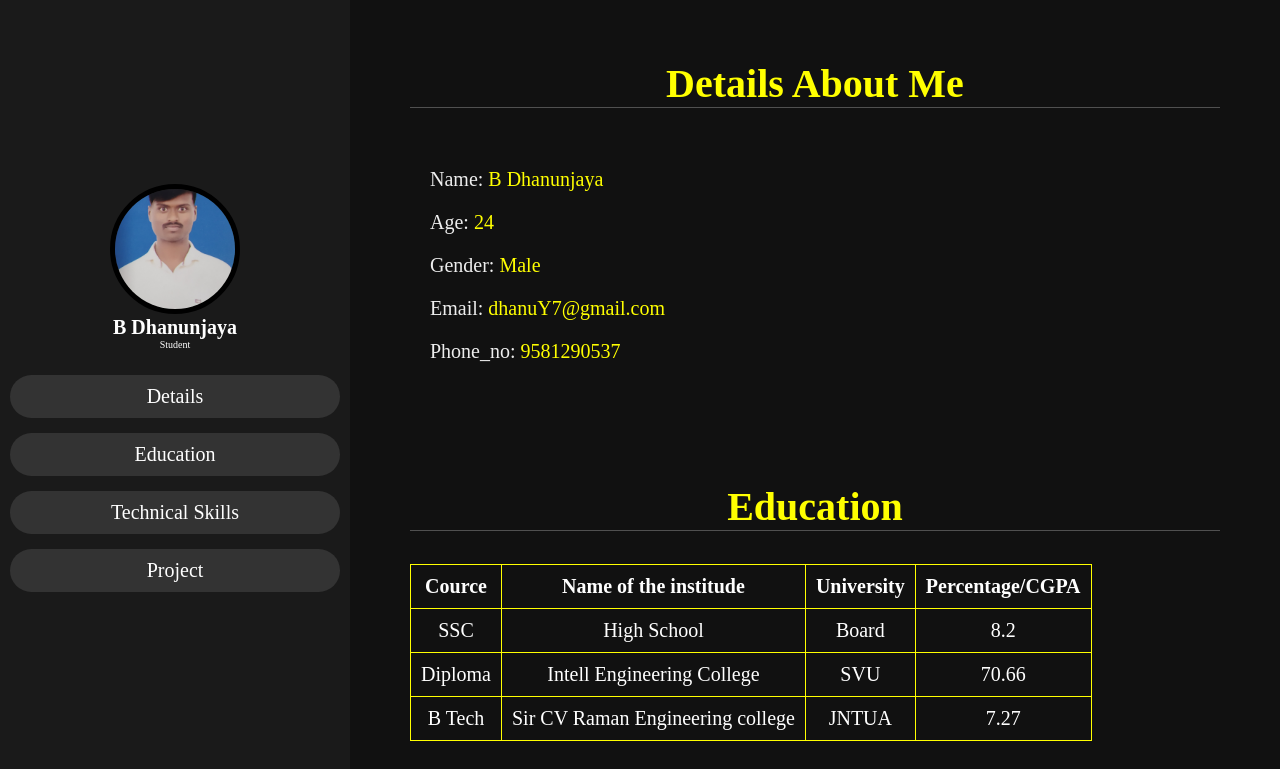
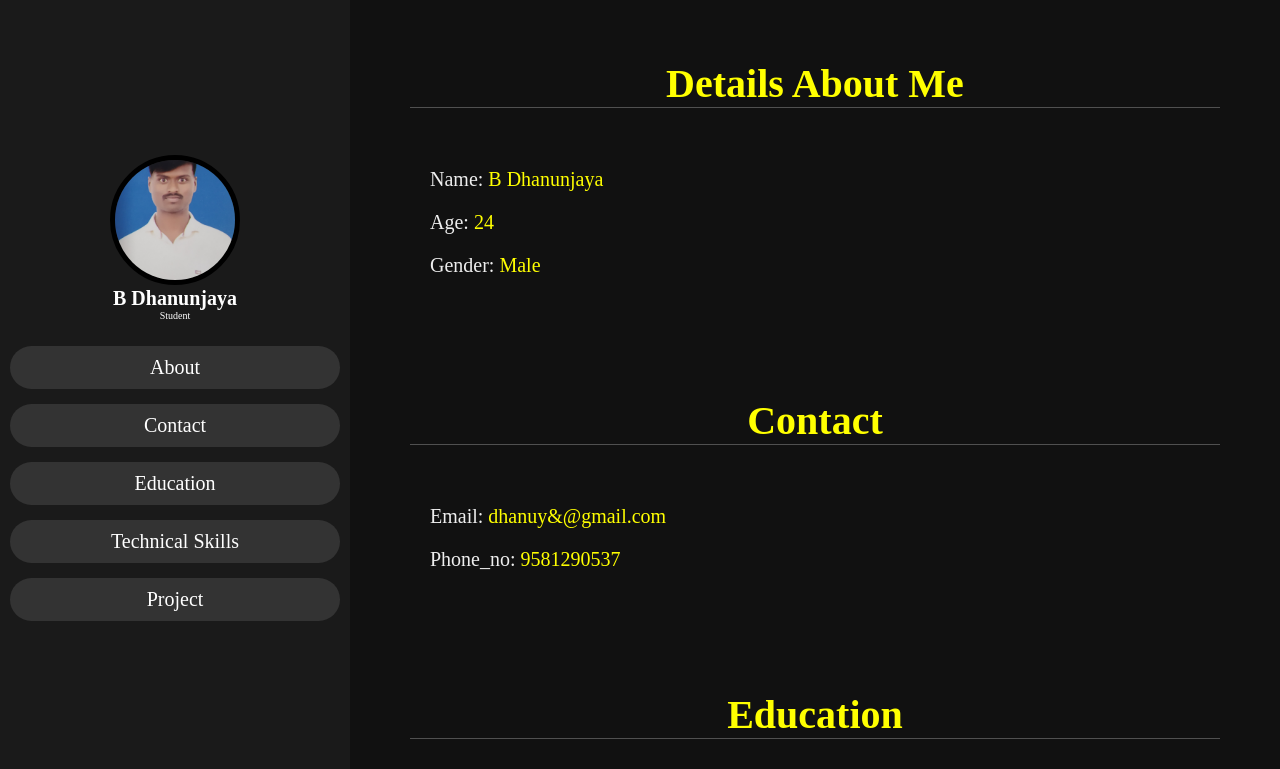
Before and after one commit to Dhanu70/portfolio.github.io, a plain HTML site: page index.html in a window 1280 px wide. Shown: the top 769 px of the page. Drawn offline with Linux system fonts and the light colour scheme.

Commit message:
Add files via upload

```diff
--- a/index.html
+++ b/index.html
@@ -16,13 +16,15 @@
        </div>
        <nav class="nv">
           <ul>
-             <li><a href="#Details">Details</a></li>
+             <li><a href="#Details">About</a></li>
+             <li><a href="#Contact">Contact</a></li>
              <li><a href="#Education">Education</a></li>
              <li><a href="#Technical Skills">Technical Skills</a></li>
              <li><a href="#Project">Project</a></li>
           </ul>
        </nav>
     </header>
+
     <section class="Details" id="Details">
         <h1 class="heading"><span>Details About Me</span></h1>
         <div class="Row">
@@ -30,11 +32,20 @@
                 <h3><span>Name: </span>B Dhanunjaya</h3>
                 <h3><span>Age: </span>24</h3>
                 <h3><span>Gender: </span>Male</h3>
-             <h3><span>Email: </span>dhanuY7@gmail.com</h3>
+            </div>
+        </div>
+    </section>
+
+    <section class="Contact" id="Contact">
+        <h1 class="heading"><span>Contact</span></h1>
+        <div class="Row">
+            <div class="det">
+                <h3><span>Email: </span>dhanuy&@gmail.com</h3>
                 <h3><span>Phone_no: </span>9581290537</h3>
             </div>
         </div>
     </section>
+
 <section class="Education" id="Education">
     <h1 class="title"><span>Education</span></h1><br><br><br>
     <table>
@@ -65,6 +76,7 @@
     </table>
 </section>
 <br><br><br><br><br><br>
+
 <section class="Technical Skills" id="Technical Skills">
     <h1 class="head"><span>Technical Skills</span></h1>
     <div>
@@ -80,6 +92,7 @@
     </ul>
 </div>
 </section>
+
 <section class="Project" id="Project">
     <h1 class="heading"><span>Project</span></h1>
     <div class="Row">
--- a/style.css
+++ b/style.css
@@ -144,6 +144,33 @@ header .nv ul li a:hover{
     color: #eee;
     padding: 0. 5rem;
 }
+
+.Contact .Row{
+    display: flex;
+    align-items: center;
+    justify-content: center;
+    flex-wrap: wrap;
+    padding: 3rem 0;
+}
+
+.Contact .Row .det{
+    flex: 1 1 48rem;
+    padding: 2rem 1rem;
+    padding-left: 8rem;
+}
+
+.Contact .Row .det h3{
+    font-size: 2rem;
+    color: yellow;
+    padding: 1rem 0;
+    font-weight: normal;
+}
+
+.Contact .Row .det h3 span{
+    color: #eee;
+    padding: 0. 5rem;
+}
+
 table,th,td{
     border: 1px solid yellow;
     border-collapse: collapse;
```
Lines whose indentation alone changed are shown as unchanged.
